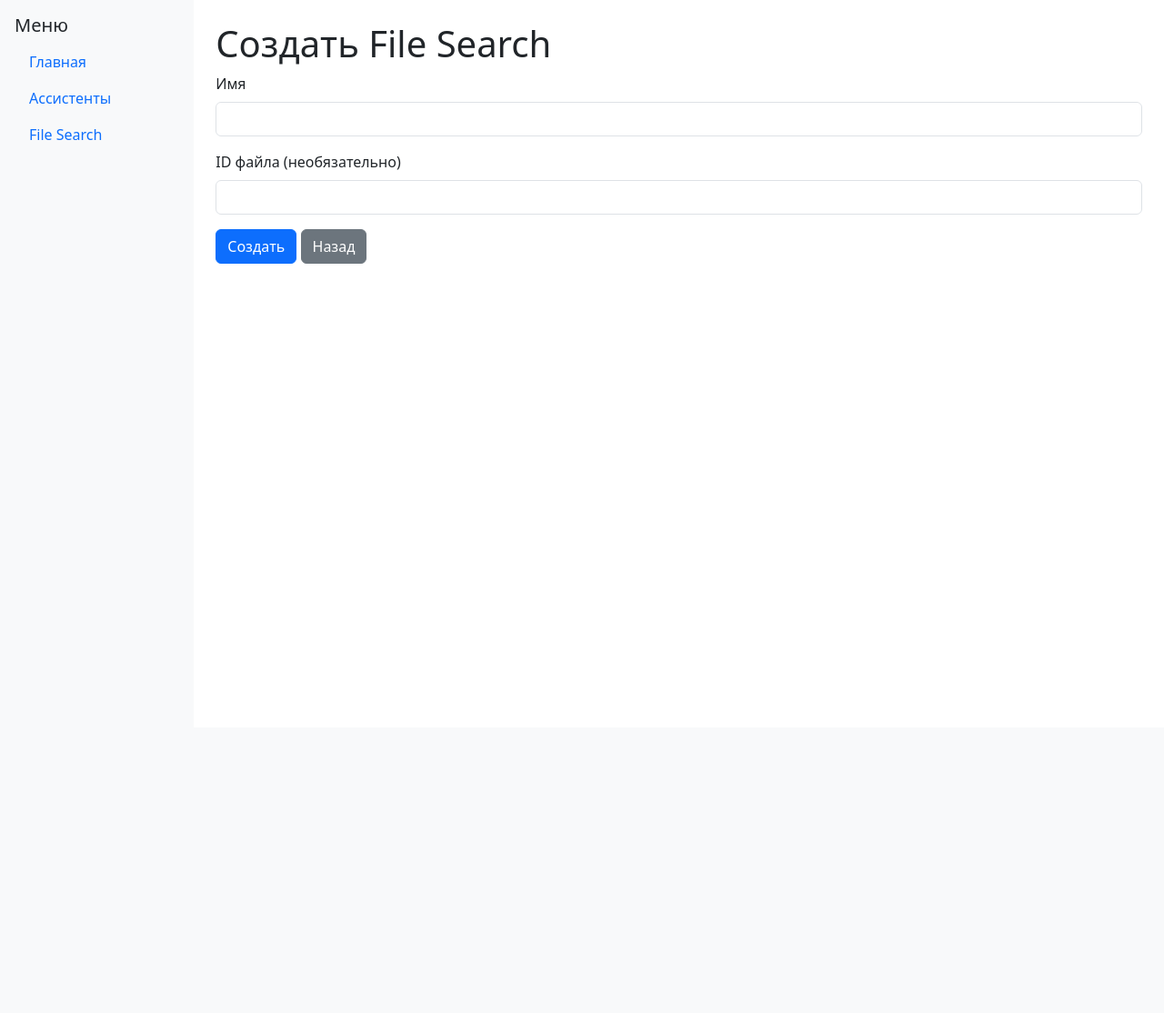
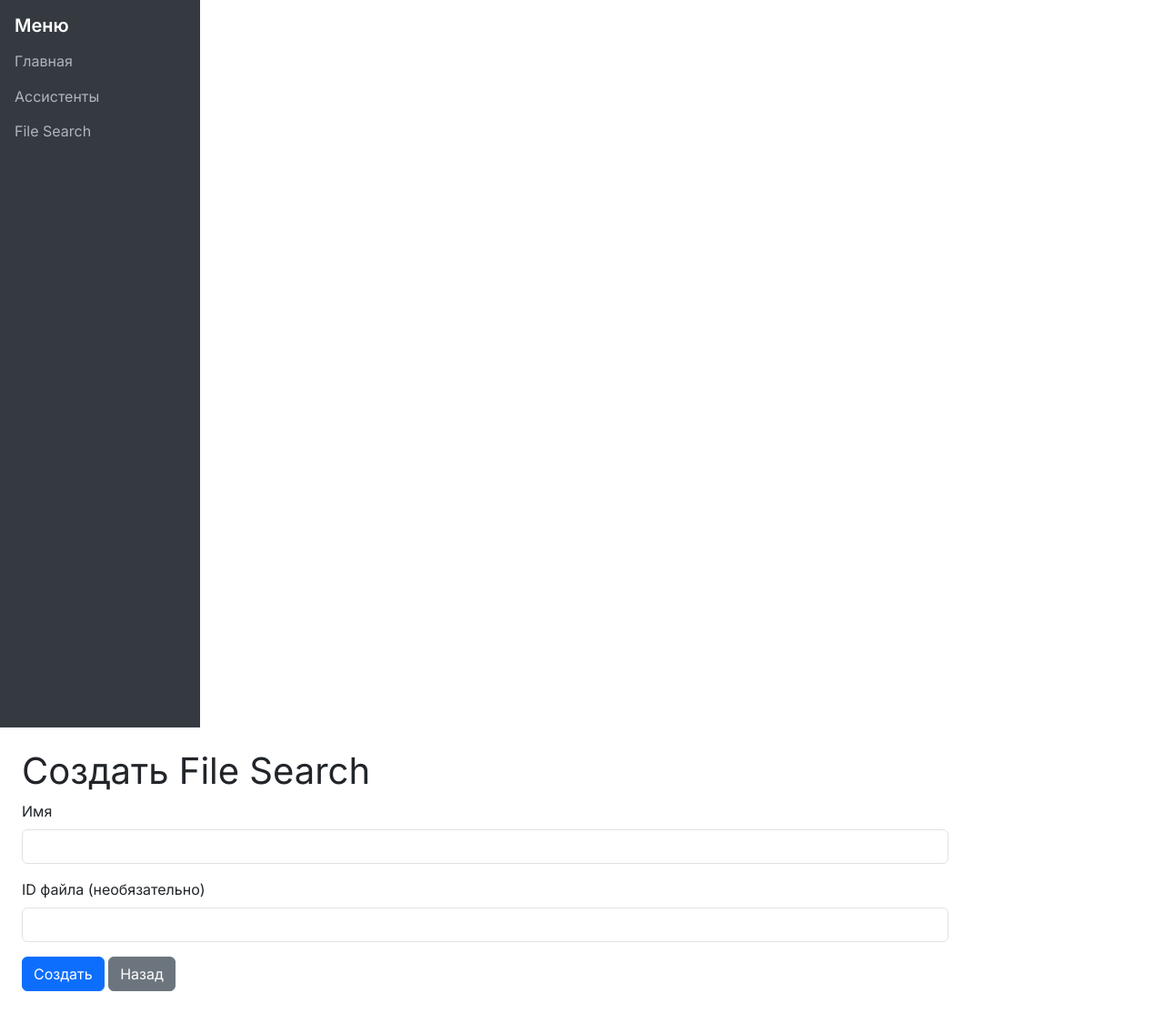
Before and after one commit to Shulike/codex_test, a Flask app: page /filesearch/new in a window 1280 px wide. Shown: the whole page at 91% size. Before the commit the page ends 290 px from the top, so only its background shows below. Run offline with Flask 3, Linux system fonts and the light colour scheme.

Commit message:
Improve sidebar styling

```diff
--- a/templates/base.html
+++ b/templates/base.html
@@ -5,13 +5,34 @@
     <title>{{ title or "Assistants Playground" }}</title>
     <link rel="stylesheet" href="https://cdn.jsdelivr.net/npm/bootstrap@5.3.3/dist/css/bootstrap.min.css">
     <link rel="stylesheet" href="https://cdnjs.cloudflare.com/ajax/libs/animate.css/4.1.1/animate.min.css"/>
+    <link rel="preconnect" href="https://fonts.googleapis.com">
+    <link href="https://fonts.googleapis.com/css2?family=Inter:wght@400;600&display=swap" rel="stylesheet">
     <style>
-      body { min-height: 100vh; }
+      body {
+        min-height: 100vh;
+        font-family: 'Inter', sans-serif;
+      }
       .sidebar {
-        min-width: 200px;
+        min-width: 220px;
         position: sticky;
         top: 0;
         height: 100vh;
+        background-color: #343a40;
+        color: #fff;
+      }
+      .sidebar h5 {
+        font-weight: 600;
+        font-size: 1.25rem;
+      }
+      .sidebar .nav-link {
+        color: #adb5bd;
+        padding: .45rem 0;
+      }
+      .sidebar .nav-link:hover,
+      .sidebar .nav-link.active {
+        background-color: #495057;
+        color: #fff;
+        border-radius: .25rem;
       }
       .messages { max-height: 70vh; overflow-y: auto; }
       .message {
@@ -28,7 +49,7 @@
 <div id="toast-container" class="toast-container position-fixed top-0 end-0 p-3" style="z-index:1055"></div>
 <div class="container-fluid">
   <div class="row">
-    <nav class="col-md-2 sidebar bg-light p-3">
+    <nav class="col-md-2 sidebar p-3">
       <h5>Меню</h5>
       <ul class="nav flex-column">
         <li class="nav-item"><a href="/" class="nav-link">Главная</a></li>
```
